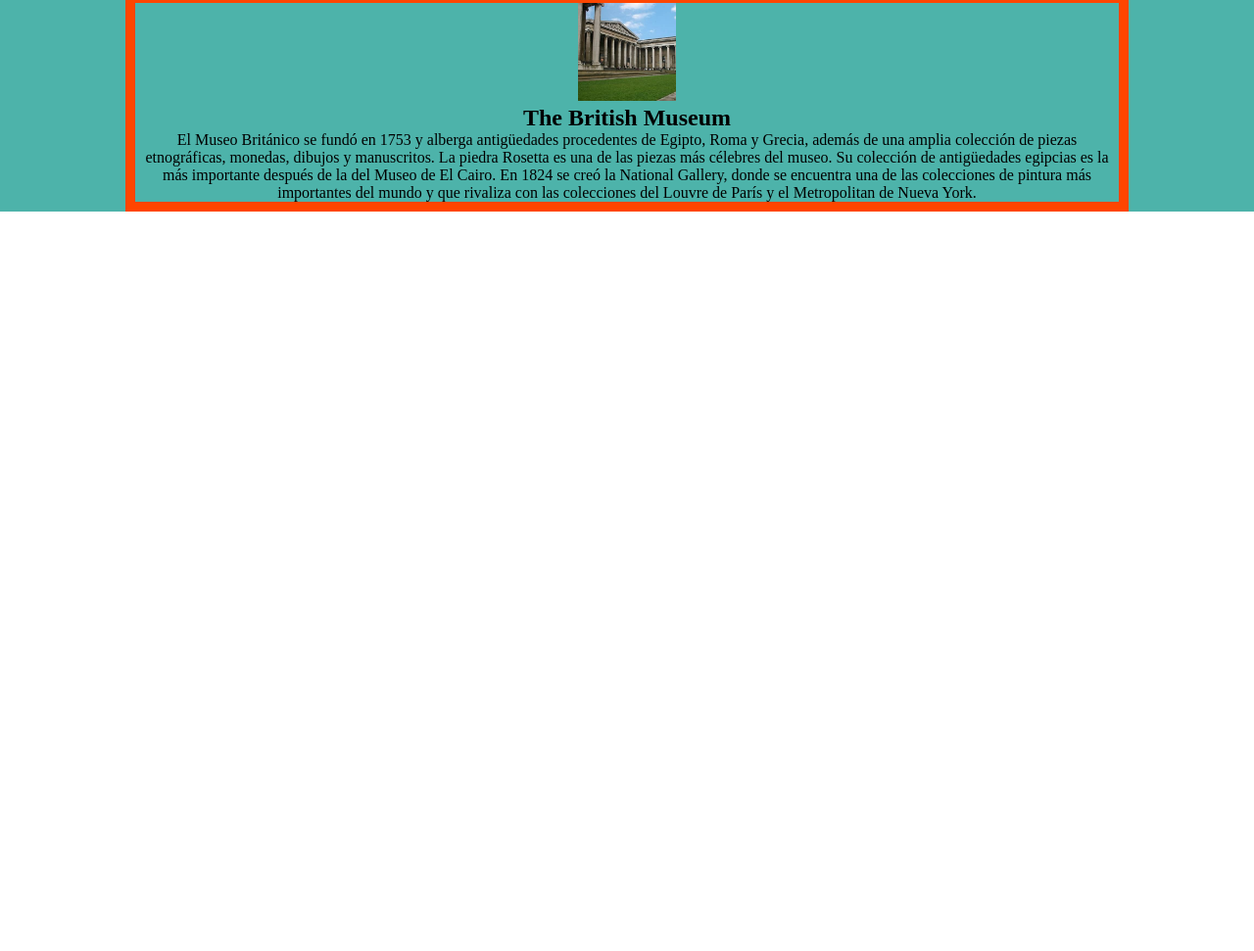
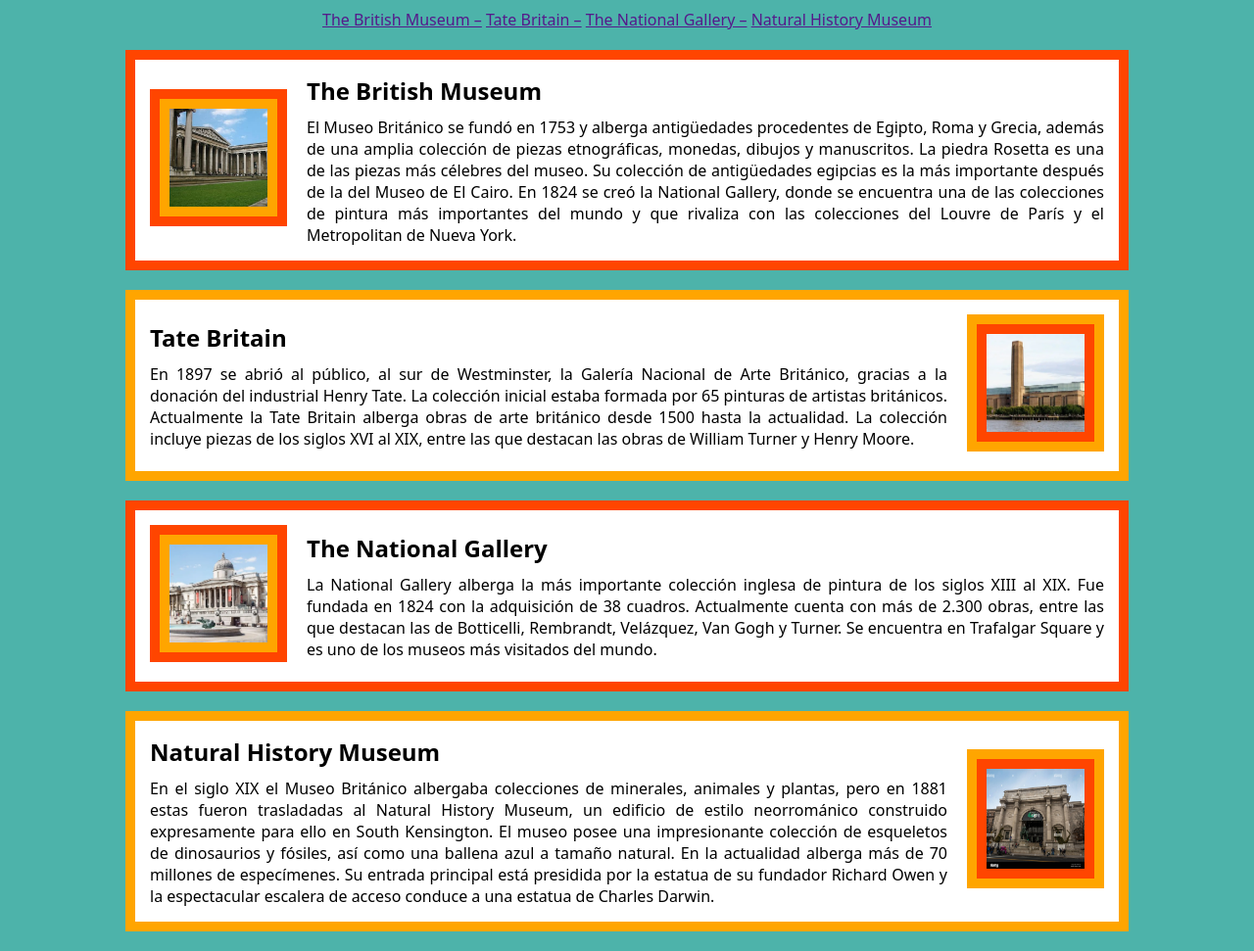
Before and after one commit to danguel/ProbandoGrid, a plain HTML site: page index.html in a window 1280 px wide. Shown: the part 98-1069 px from the top of the page at 98% size. Before the commit the page ends 800 px from the top, so only its background shows below. Drawn offline with Linux system fonts and the light colour scheme.

Commit message:
Agrego imagenes

```diff
--- a/CSS/style.css
+++ b/CSS/style.css
@@ -2,15 +2,18 @@
     padding: 0px;
     border: 0px;
     margin: 0px;
+    font-family: system-ui, -apple-system, BlinkMacSystemFont, 'Segoe UI', Roboto, Oxygen, Ubuntu, Cantarell, 'Open Sans', 'Helvetica Neue', sans-serif;
 }
 
 .contenedor{
     display: grid;
 
-    grid-template-rows: repeat(20,auto);
+    grid-template-rows: repeat(6,auto);
     grid-template-columns: repeat(20,1fr);
     background-color:rgb(77, 179, 170);
     text-align: center;
+
+    row-gap: 20px;
 
 }
 
@@ -18,15 +21,96 @@
     grid-column: 2/20;
     grid-row: 1/2;
 
+    display: flex;
+    flex-direction: column;
+    row-gap: 10px;
 }
 
-.contenedor-museo1{
+.contenedor-derecha{
     grid-row: 2/3;
     grid-column: 3/19;
 
     border: solid 10px orangered;
+    background-color: white;
+
+    display: flex;
+    align-items: center;
+    text-align: center;
+    padding: 15px;
+    gap: 20px;
 }
 
-.contenedor-museo1-imagen{
+.contenedor-derecha-imagen{
+    border: solid 10px orangered;
+    width: 100px;
+    padding: 10px;
+    background-color: orange;
+}
 
+.contenedor-derecha-titulo{
+    text-align: start;
+    margin-bottom: 10px;
 }
+
+.contenedor-derecha-parrafo{
+    text-align: justify;
+}
+
+.contenedor-izquierda{
+    grid-row: 3/4;
+    grid-column: 3/19;
+
+    border: solid 10px orange;
+    background-color: white;
+
+    display: flex;
+    align-items: center;
+    text-align: center;
+    padding: 15px;
+    gap: 20px;
+}
+
+.contenedor-izquierda-imagen{
+    border: solid 10px orange;
+    width: 100px;
+    padding: 10px;
+    background-color: orangered;
+}
+
+.contenedor-izquierda-titulo{
+    text-align: start;
+    margin-bottom: 10px;
+}
+
+.contenedor-izquierda-parrafo{
+    text-align: justify;
+}
+
+
+.contenedor-derecha2{
+    grid-row: 4/5;
+    grid-column: 3/19;
+
+    border: solid 10px orangered;
+    background-color: white;
+
+    display: flex;
+    align-items: center;
+    text-align: center;
+    padding: 15px;
+    gap: 20px;
+}
+
+.contenedor-izquierda2{
+    grid-row: 5/6;
+    grid-column: 3/19;
+
+    border: solid 10px orange;
+    background-color: white;
+
+    display: flex;
+    align-items: center;
+    text-align: center;
+    padding: 15px;
+    gap: 20px;
+}
--- a/index.html
+++ b/index.html
@@ -1,16 +1,20 @@
 <!DOCTYPE html>
 <html lang="en">
+
 <head>
     <meta charset="UTF-8">
     <meta name="viewport" content="width=device-width, initial-scale=1.0">
     <title>EJERCICIO1</title>
     <link rel="stylesheet" href="./CSS/style.css">
 </head>
+
 <body>
     <div class="contenedor">
+
         <div class="Contenedor-descripcion">
             <h1>Cuatro museos de Londres</h1>
-        <p>Una de las grandes atracciones de Londres son sus innumerables museos. Los más importantes museos fueron creados para la educación y el entretenimiento del público y por este motivo muchos son gratuitos.</p>
+            <p>Una de las grandes atracciones de Londres son sus innumerables museos. Los más importantes museos fueron
+                creados para la educación y el entretenimiento del público y por este motivo muchos son gratuitos.</p>
             <div>
                 <a href="">The British Museum –</a>
                 <a href="">Tate Britain –</a>
@@ -18,18 +22,59 @@
                 <a href="">Natural History Museum</a>
             </div>
         </div>
-        <div class="contenedor-museo1">
+
+        <div class="contenedor-derecha">
             <div>
-                <div class="contenedor-museo1-imagen">
-                    <img src="./IMG/museo1.jfif" alt="primermuseo" width="100px">
+                <img src="./IMG/museo1.jfif" alt="primermuseo" class="contenedor-derecha-imagen">
             </div>
-                <h2>The British Museum</h2>
-                <p>El Museo Británico se fundó en 1753 y alberga antigüedades procedentes de Egipto, Roma y Grecia, además de una amplia colección de piezas etnográficas, monedas, dibujos y manuscritos. La piedra Rosetta es una de las piezas más célebres del museo. Su colección de antigüedades egipcias es la más importante después de la del Museo de El Cairo. En 1824 se creó la National Gallery, donde se encuentra una de las colecciones de pintura más importantes del mundo y que rivaliza con las colecciones del Louvre de París y el Metropolitan de Nueva York.</p>
+            <div>
+                <h2 class="contenedor-derecha-titulo">The British Museum</h2>
+                <p class="contenedor-derecha-parrafo">El Museo Británico se fundó en 1753 y alberga antigüedades
+                    procedentes de Egipto, Roma y Grecia, además de una amplia colección de piezas etnográficas,
+                    monedas, dibujos y manuscritos. La piedra Rosetta es una de las piezas más célebres del museo. Su
+                    colección de antigüedades egipcias es la más importante después de la del Museo de El Cairo. En 1824
+                    se creó la National Gallery, donde se encuentra una de las colecciones de pintura más importantes
+                    del mundo y que rivaliza con las colecciones del Louvre de París y el Metropolitan de Nueva York.
+                </p>
             </div>
         </div>
-        <div></div>
-        <div></div>
-        <div></div>
+
+        <div class="contenedor-izquierda">
+            <div>
+                <h2 class="contenedor-izquierda-titulo">Tate Britain</h2>
+                <p class="contenedor-izquierda-parrafo">En 1897 se abrió al público, al sur de Westminster, la Galería Nacional de Arte Británico, gracias a la donación del industrial Henry Tate. La colección inicial estaba formada por 65 pinturas de artistas británicos. Actualmente la Tate Britain alberga obras de arte británico desde 1500 hasta la actualidad. La colección incluye piezas de los siglos XVI al XIX, entre las que destacan las obras de William Turner y Henry Moore.
+                </p>
+            </div>
+            <div>
+                <img src="./IMG/museo2.webp" alt="primermuseo" class="contenedor-izquierda-imagen">
+            </div>
+        </div>
+
+        <div class="contenedor-derecha2">
+            <div>
+                <img src="./IMG/museo3.webp" alt="primermuseo" class="contenedor-derecha-imagen">
+            </div>
+            <div>
+                <h2 class="contenedor-derecha-titulo">The National Gallery</h2>
+                <p class="contenedor-derecha-parrafo">La National Gallery alberga la más importante colección inglesa de
+                    pintura de los siglos XIII al XIX. Fue fundada en 1824 con la adquisición de 38 cuadros. Actualmente
+                    cuenta con más de 2.300 obras, entre las que destacan las de Botticelli, Rembrandt, Velázquez, Van
+                    Gogh y Turner. Se encuentra en Trafalgar Square y es uno de los museos más visitados del mundo.</p>
+            </div>
+        </div>
+
+        <div class="contenedor-izquierda2">
+            <div>
+                <h2 class="contenedor-izquierda-titulo">Natural History Museum</h2>
+                <p class="contenedor-izquierda-parrafo">En el siglo XIX el Museo Británico albergaba colecciones de minerales, animales y plantas, pero en 1881 estas fueron trasladadas al Natural History Museum, un edificio de estilo neorrománico construido expresamente para ello en South Kensington. El museo posee una impresionante colección de esqueletos de dinosaurios y fósiles, así como una ballena azul a tamaño natural. En la actualidad alberga más de 70 millones de especímenes. Su entrada principal está presidida por la estatua de su fundador Richard Owen y la espectacular escalera de acceso conduce a una estatua de Charles Darwin.
+                </p>
+            </div>
+            <div>
+                <img src="./IMG/museo4.jpg" alt="primermuseo" class="contenedor-izquierda-imagen">
+            </div>
+        </div>
+
     </div>
 </body>
+
 </html>
```
Also changed, not shown: IMG/museo2.webp (added), IMG/museo3.webp (added), IMG/museo4.jpg (added). Lines whose indentation alone changed are shown as unchanged.
